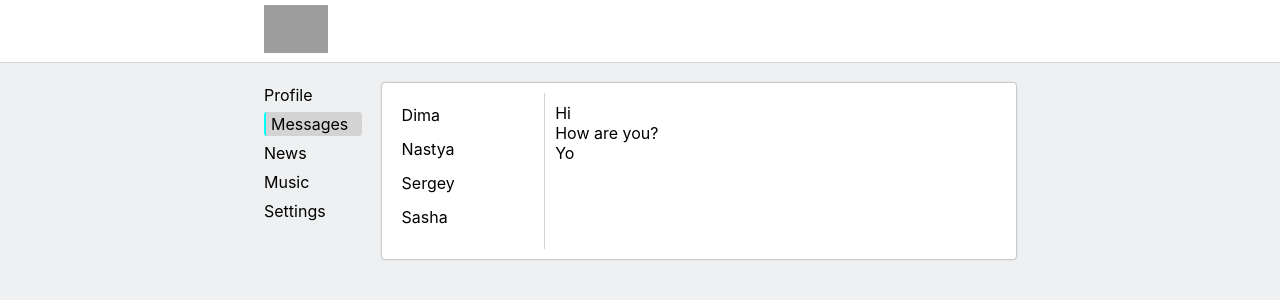
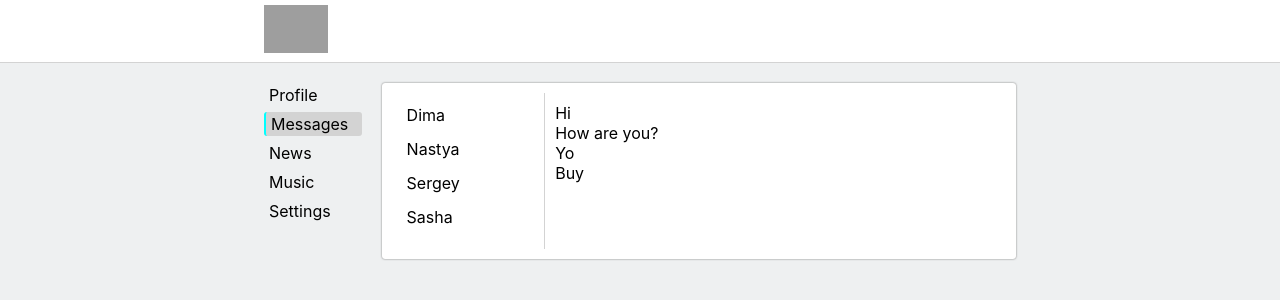
Before and after one commit to Did82/kamasutra-react, a React (Create React App) app: page /dialogs in a window 1280 px wide. Shown: the top 300 px of the page. Built offline with nearby package versions, Linux system fonts and the light colour scheme; grey boxes are pictures that could not be loaded.

Commit message:
feat: edit Dialogs and Posts

```diff
--- a/src/components/Dialogs/Dialogs.js
+++ b/src/components/Dialogs/Dialogs.js
@@ -10,23 +10,34 @@ const Dialog = (props) => {
     );
 };
 
-const Message = (props) => {
-    return <div className={s.message}>{props.message}</div>
-};
+const Message = (props) => <div className={s.message}>{props.message}</div>;
 
 const Dialogs = (props) => {
+    const dialogs = [
+        {id: 1, name: 'Dima'},
+        {id: 2, name: 'Nastya'},
+        {id: 3, name: 'Sergey'},
+        {id: 4, name: 'Sasha'}
+    ];
+
+    const dialogsElements = dialogs.map(dlg => <Dialog name={dlg.name} id={dlg.id}/>);
+
+    const messages = [
+        {id: 1, message: 'Hi'},
+        {id: 2, message: 'How are you?'},
+        {id: 3, message: 'Yo'},
+        {id: 4, message: 'Buy'}
+    ];
+
+    const messagesElements = messages.map(msg => <Message message={msg.message}/>);
+
     return (
         <div className={s.dialogs}>
             <div className={s.dialogsItems}>
-                <Dialog name='Dima' id='1'/>
-                <Dialog name='Nastya' id='2'/>
-                <Dialog name='Sergey' id='3'/>
-                <Dialog name='Sasha' id='4'/>
+                {dialogsElements}
             </div>
             <div className={s.messages}>
-                <Message message='Hi'/>
-                <Message message='How are you?'/>
-                <Message message='Yo'/>
+                {messagesElements}
             </div>
         </div>
     )
--- a/src/components/Dialogs/Dialogs.module.css
+++ b/src/components/Dialogs/Dialogs.module.css
@@ -22,6 +22,7 @@
     height: 1.5rem;
     line-height: 150%;
     color: black;
+    padding-left: 5px;
 }
 
 .dialog a:hover {
--- a/src/components/Navbar/Navbar.module.css
+++ b/src/components/Navbar/Navbar.module.css
@@ -4,6 +4,7 @@
 
 .nav a {
     display: block;
+    padding-left: 5px;
     text-decoration: none;
     height: 1.5rem;
     line-height: 150%;
@@ -25,7 +26,7 @@
     line-height: 150%;
     border-left: 2px solid aqua;
     background-color: lightgray;
-    padding-left: 5px;
+    /*padding-left: 10px;*/
     border-radius: 3px;
 
 }
--- a/src/components/Profile/MyPosts/MyPosts.js
+++ b/src/components/Profile/MyPosts/MyPosts.js
@@ -2,6 +2,13 @@ import s from './MyPosts.module.css';
 import Post from "./Post/Post";
 
 const MyPosts = () => {
+    const posts = [
+        {id: 1, msg: 'Hi, how are you?', likesCount: 12},
+        {id: 2, msg: 'My first post', likesCount: 8}
+    ];
+
+    const postsElements = posts.map(post => <Post message={post.msg} likesCount={post.likesCount}/>)
+
     return (
         <div>
             My posts
@@ -14,8 +21,7 @@ const MyPosts = () => {
                 </div>
             </div>
             <div className={s.posts}>
-                <Post message='Hi, how are you?' likesCount='0'/>
-                <Post message='Myfirst post' likesCount='23'/>
+                {postsElements}
             </div>
         </div>
     )
```
Also changed, not shown: 1 other file (tests, documents, lock files or other folders).
